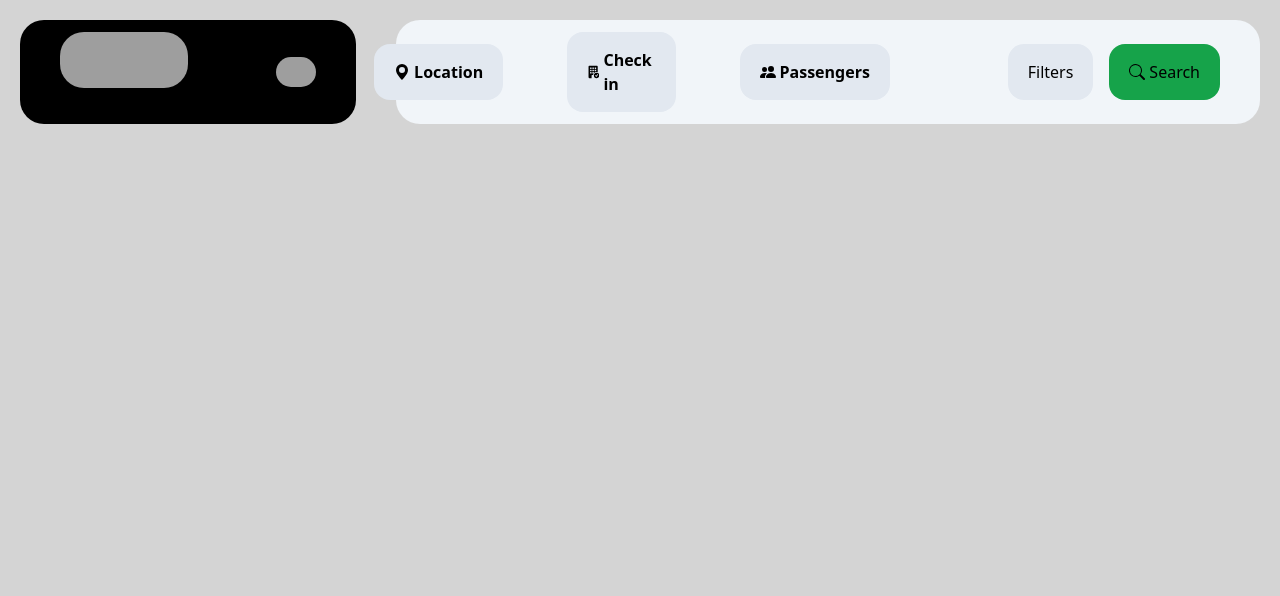
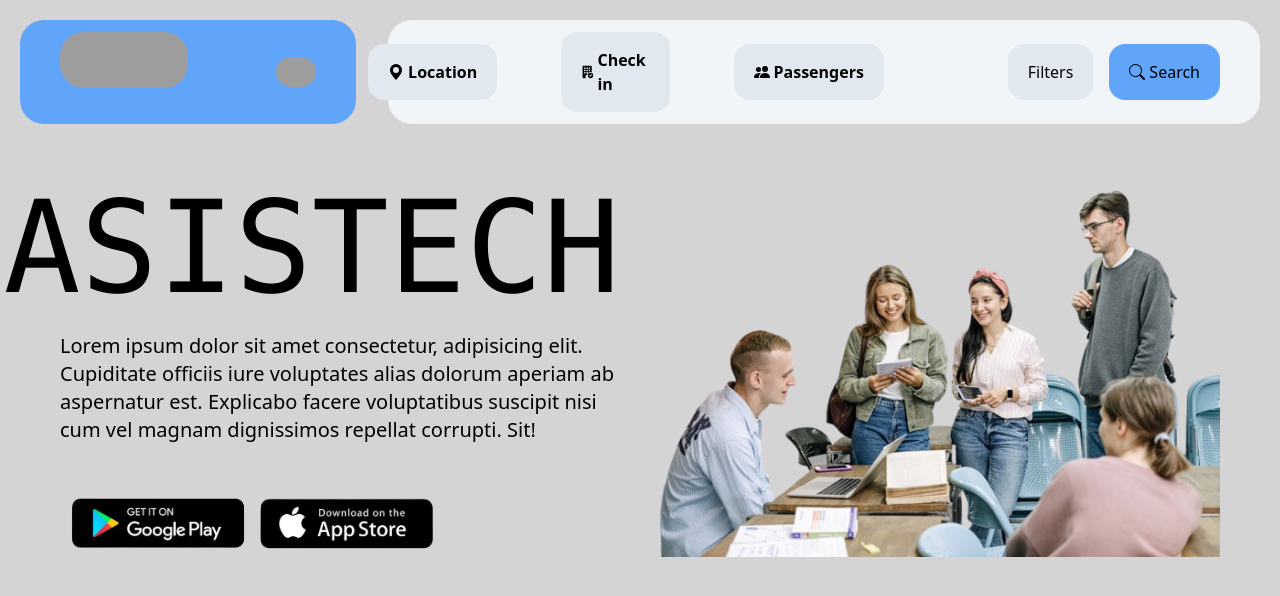
Before and after one commit to esnerf12/asis-tech, a React (Vite) app in the folder client/: page / in a window 1280 px wide. Shown: the top 596 px of the page. Built offline with nearby package versions, Linux system fonts and the light colour scheme; grey boxes are pictures that could not be loaded.

Commit message:
creating Home.jsx, adding some images

```diff
--- a/client/src/App.jsx
+++ b/client/src/App.jsx
@@ -1,10 +1,12 @@
 import { Navigation } from './components/Navigation'
+import { Home } from './pages/Home'
 import './App.css'
 
 function App() {
   return (
     <>
       <Navigation></Navigation>
+      <Home></Home>
     </>
   )
 }
--- a/client/src/components/Navigation.jsx
+++ b/client/src/components/Navigation.jsx
@@ -1,8 +1,8 @@
 export function Navigation() {
     return (
         <>
-            <nav className="grid grid-flow-col gap-10 m-5">
-                <div className="grid grid-cols-2 bg-black rounded-3xl px-10 py-3">
+            <nav className="grid grid-flow-col gap-8 m-5">
+                <div className="grid grid-cols-2 bg-blue-400 rounded-3xl px-10 py-3">
                     <div>
                         <img className="w-32 h-14 rounded-3xl" src="https://activfirst.co.uk/wp-content/uploads/logo-example.jpg" alt="logo-example" />
                     </div>
@@ -34,7 +34,7 @@ export function Navigation() {
                     </div>
                     <div className="flex justify-end items-center gap-4">
                         <button className="flex justify-center items-center gap-1 px-5 py-4 rounded-2xl bg-slate-200">Filters</button>
-                        <button className="flex justify-center items-center gap-1 px-5 py-4 rounded-2xl bg-green-600">
+                        <button className="flex justify-center items-center gap-1 px-5 py-4 rounded-2xl bg-blue-400">
                             <svg xmlns="http://www.w3.org/2000/svg" width="16" height="16" fill="currentColor" className="bi bi-search" viewBox="0 0 16 16">
                                 <path d="M11.742 10.344a6.5 6.5 0 1 0-1.397 1.398h-.001q.044.06.098.115l3.85 3.85a1 1 0 0 0 1.415-1.414l-3.85-3.85a1 1 0 0 0-.115-.1zM12 6.5a5.5 5.5 0 1 1-11 0 5.5 5.5 0 0 1 11 0"/>
                             </svg>
--- /dev/null
+++ b/client/src/pages/Home.jsx
@@ -0,0 +1,25 @@
+import AppGoogleStore  from '../assets/app-and-google-store.png'
+import Universitarios  from '../assets/universitarios.png'
+
+export function Home() {
+    return (
+        <>
+            <section className="grid grid-cols-2 gap-10 p-10 mx-5">
+                <div className="flex flex-col gap-5">
+                    <div className="flex justify-end">
+                        <h1 className="text-9xl font-mono">ASISTECH</h1>
+                    </div>
+                    <div className="">
+                        <p className="text-xl">Lorem ipsum dolor sit amet consectetur, adipisicing elit. Cupiditate officiis iure voluptates alias dolorum aperiam ab aspernatur est. Explicabo facere voluptatibus suscipit nisi cum vel magnam dignissimos repellat corrupti. Sit!</p>
+                    </div>
+                    <div className="flex">
+                        <img className='w-96' src={ AppGoogleStore } alt="app-and-google-store" />
+                    </div>
+                </div>
+                <div className="">
+                    <img className="w-screen" src={ Universitarios } alt="img-example" />
+                </div>
+            </section>
+        </>
+    )
+}
```
Also changed, not shown: client/src/assets/app-and-google-store.png (added), client/src/assets/universitarios.png (added).
